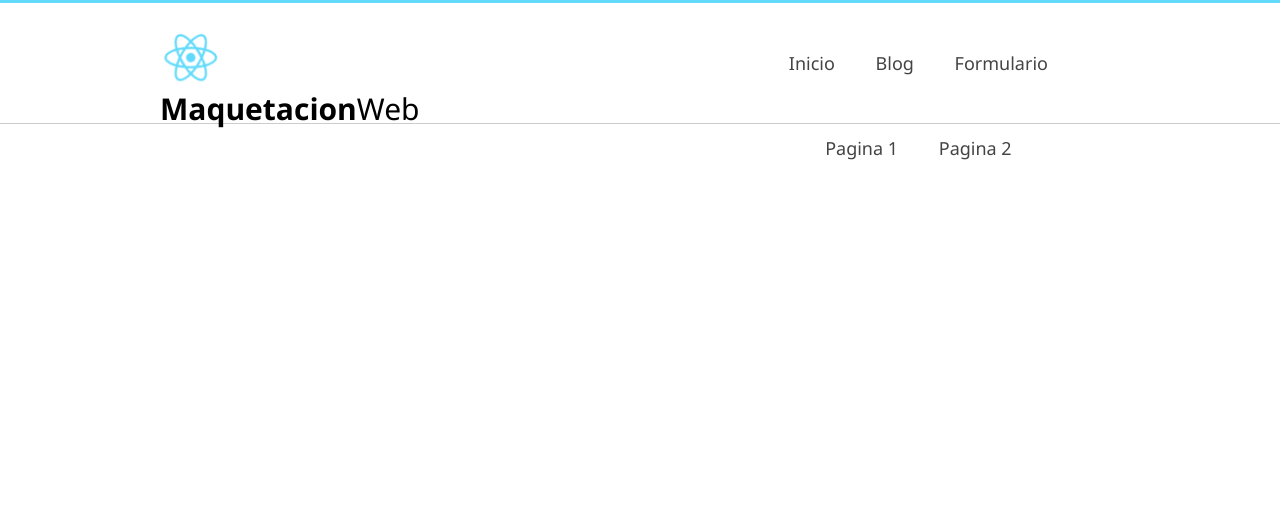
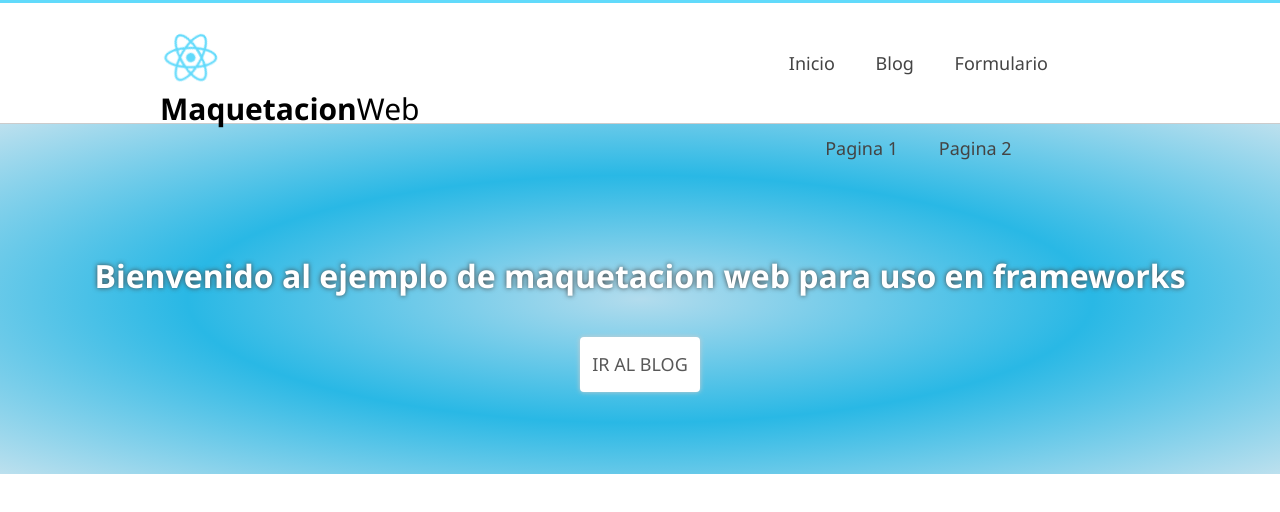
Before and after one commit to Estifla/Maquetacion-web, a plain HTML site: page index.html in a window 1280 px wide. Drawn offline with Linux system fonts and the light colour scheme.

Commit message:
Update Maquetacion
Se actualiza la maquetacion, añadiendo slider con background personalizado y boton para ir a BLOG

```diff
--- a/assets/css/styles.css
+++ b/assets/css/styles.css
@@ -90,3 +90,53 @@ body{
 #menu a:hover{
     color: #5cc1dd ;
 }
+
+#slider{
+    background: #61dafb;
+    width: 100%;
+    height: 350px;
+   /* line-height: 320px;*/
+    color: white;
+    text-shadow: 0px 0px 5px #444;
+    /* Degradado CSS */
+    background: rgba(179,220,237,1);
+background: -moz-radial-gradient(center, ellipse cover, rgba(179,220,237,1) 0%, rgba(41,184,229,1) 50%, rgba(188,224,238,1) 100%);
+background: -webkit-gradient(radial, center center, 0px, center center, 100%, color-stop(0%, rgba(179,220,237,1)), color-stop(50%, rgba(41,184,229,1)), color-stop(100%, rgba(188,224,238,1)));
+background: -webkit-radial-gradient(center, ellipse cover, rgba(179,220,237,1) 0%, rgba(41,184,229,1) 50%, rgba(188,224,238,1) 100%);
+background: -o-radial-gradient(center, ellipse cover, rgba(179,220,237,1) 0%, rgba(41,184,229,1) 50%, rgba(188,224,238,1) 100%);
+background: -ms-radial-gradient(center, ellipse cover, rgba(179,220,237,1) 0%, rgba(41,184,229,1) 50%, rgba(188,224,238,1) 100%);
+background: radial-gradient(ellipse at center, rgba(179,220,237,1) 0%, rgba(41,184,229,1) 50%, rgba(188,224,238,1) 100%);
+filter: progid:DXImageTransform.Microsoft.gradient( startColorstr='#b3dced', endColorstr='#bce0ee', GradientType=1 );
+
+}
+
+#slider h1{
+    margin-top: 0.2px;
+    padding: 0px;
+    padding-top: 130px;
+    text-align: center;
+}
+
+.btn-white{
+    display: block;
+    background: white;
+    color: rgb(88, 88, 88);
+    padding: 10px;
+    width: 100px;
+    height: 35px;
+    margin: 0px auto;
+    font-size: 18px;
+    text-transform: uppercase;
+    text-shadow: none;
+    text-decoration: none;
+    line-height: 35px;
+    box-shadow: 0px 0px 5px #ccc;
+    margin-top: 40px;
+    border-radius: 4px;
+    transition:  350ms all;
+}
+
+.btn-white:hover{
+    background: #444;
+    color: white;
+}
--- a/index.html
+++ b/index.html
@@ -38,10 +38,14 @@
             </li>
         </ul>
     </nav>
-
     <!-- Limpiar flotados -->
 <div class="clearfix"></div>
 </div>
 </header>
+
+<div id="slider" class="slider-big">
+    <h1> Bienvenido al ejemplo de maquetacion web para uso en frameworks </h1>
+    <a href="#" class="btn-white">Ir al blog</a>
+</div>
 </body>
 </html>
```
